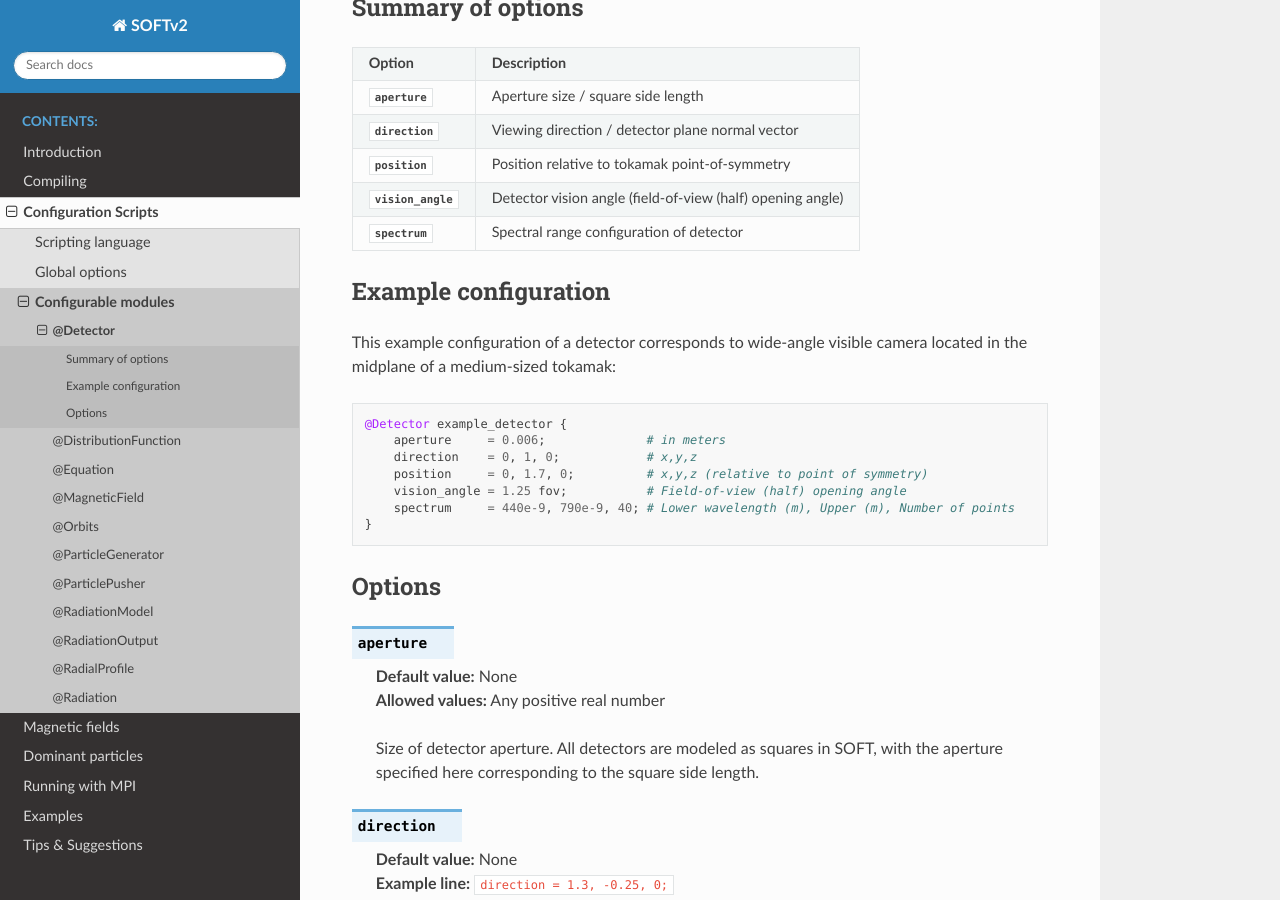
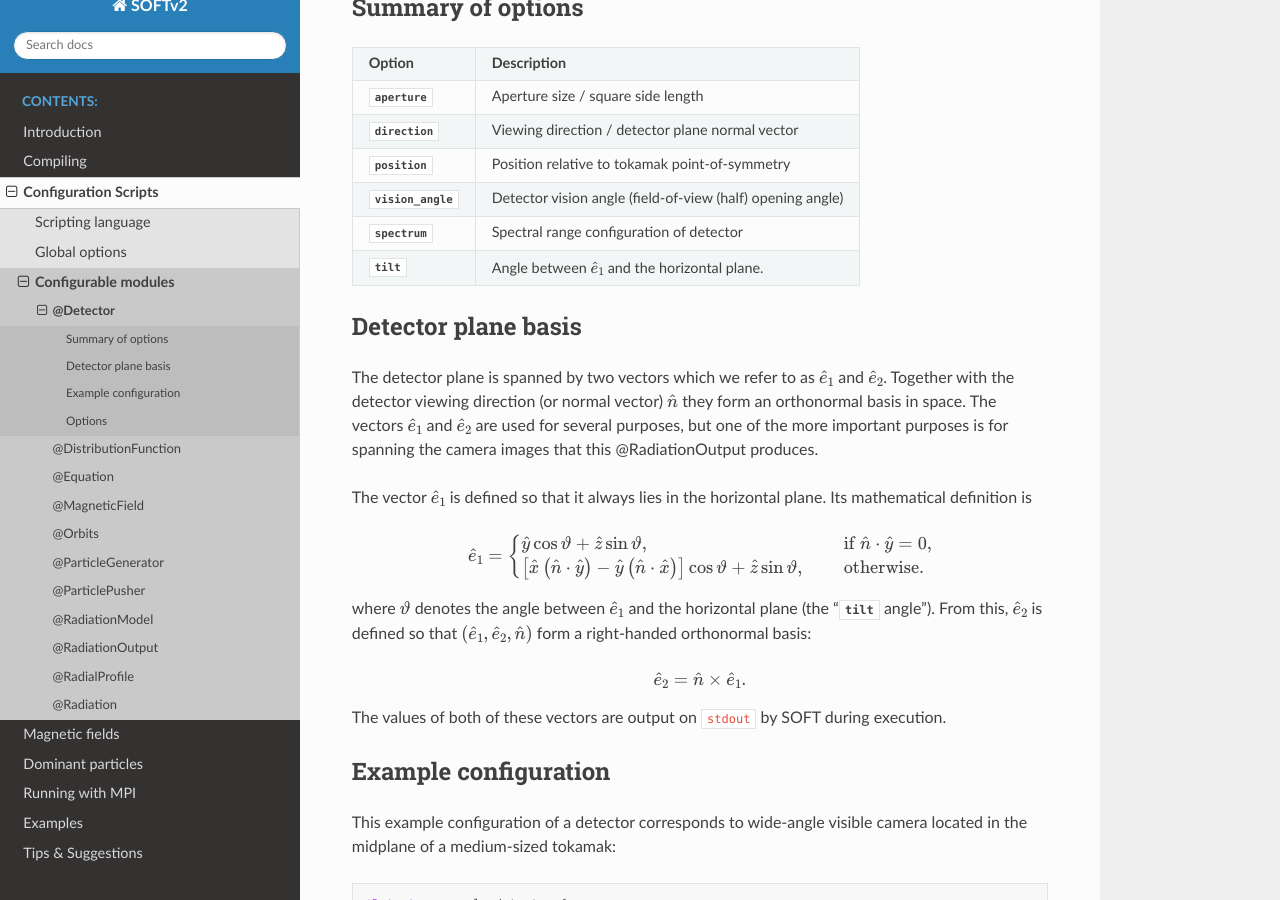
Before and after one commit to hoppe93/SOFT2, a Sphinx documentation site: the page built from doc/sphinx/source/scripts/Detector.rst, in a window 1280 px wide and 900 px high, scrolled down 802 px. Built offline with Sphinx 7.4.7 and the Read the Docs theme 2.0.0, drawn with Linux system fonts in a browser that asks for light colours; some of the changed text lies outside the part shown.

Commit message:
Implemented tilt angle in Detector

```diff
--- a/doc/sphinx/source/scripts/Detector.rst
+++ b/doc/sphinx/source/scripts/Detector.rst
@@ -29,6 +29,39 @@
 +------------------------+------------------------------------------------------------+
 | :option:`spectrum`     | Spectral range configuration of detector                   |
 +------------------------+------------------------------------------------------------+
+| :option:`tilt`         | Angle between :math:`\hat{e}_1` and the horizontal plane.  |
++------------------------+------------------------------------------------------------+
+
+Detector plane basis
+^^^^^^^^^^^^^^^^^^^^
+The detector plane is spanned by two vectors which we refer to as
+:math:`\hat{e}_1` and :math:`\hat{e}_2`. Together with the detector viewing
+direction (or normal vector) :math:`\hat{n}` they form an orthonormal basis in
+space. The vectors :math:`\hat{e}_1` and :math:`\hat{e}_2` are used for several
+purposes, but one of the more important purposes is for spanning the camera
+images that this @RadiationOutput produces.
+
+The vector :math:`\hat{e}_1` is defined so that it always lies in the horizontal
+plane. Its mathematical definition is
+
+.. math::
+
+   \hat{e}_1 = \begin{cases} \hat{y}\cos\vartheta + \hat{z}\sin\vartheta, \quad&\text{ if } \hat{n}\cdot\hat{y} = 0,\\
+   \left[ \hat{x}\left(\hat{n}\cdot\hat{y}\right) - \hat{y}\left( \hat{n}\cdot\hat{x} \right)\right]\cos\vartheta + \hat{z}\sin\vartheta,
+   \quad&\text{ otherwise}.
+   \end{cases}
+
+where :math:`\vartheta` denotes the angle between :math:`\hat{e}_1` and the
+horizontal plane (the ":option:`tilt` angle"). From this, :math:`\hat{e}_2` is defined
+so that :math:`(\hat{e}_1, \hat{e}_2, \hat{n})` form a right-handed orthonormal
+basis:
+
+.. math::
+
+   \hat{e}_2 = \hat{n}\times\hat{e}_1.
+
+The values of both of these vectors are output on ``stdout`` by SOFT during
+execution.
 
 Example configuration
 ^^^^^^^^^^^^^^^^^^^^^
@@ -106,3 +139,19 @@
    in units of meters. The bremsstrahlung models assume that the spectrum limits
    are photon energies, given in normalized units (normalized to :math:`m_e c^2`,
    the electron mass times speed-of-light squared).
+
+.. option:: tilt
+
+   | **Default value:** ``0``
+   | **Example line:** ``tilt = 0.1 cw;``
+   | **Allowed values:** Real number, optionally followed by either ``cw`` or ``ccw``
+
+   Specifies the angle in radians by which the image x axis, :math:`\hat{e}_1`
+   is rotated with respect to the horizontal plane (the x/y plane). By default,
+   this parameter is 0, so that :math:`\hat{e}_1\cdot\hat{z} = 0`. If no
+   direction is specified, a positive angle corresponds to rotation in the
+   counter-clockwise (CCW) direction.
+
+   Optionally, the direction of rotation can be explicitly specified by
+   appending either ``cw`` (positive angle in clockwise direction) or ``ccw``
+   (positive angle in counter clockwise direction) after the tilt angle.
```
Also changed, not shown: doc/sphinx/source/scripts/RadiationOutput/Image.rst (+6 -4 lines), 10 other files.
